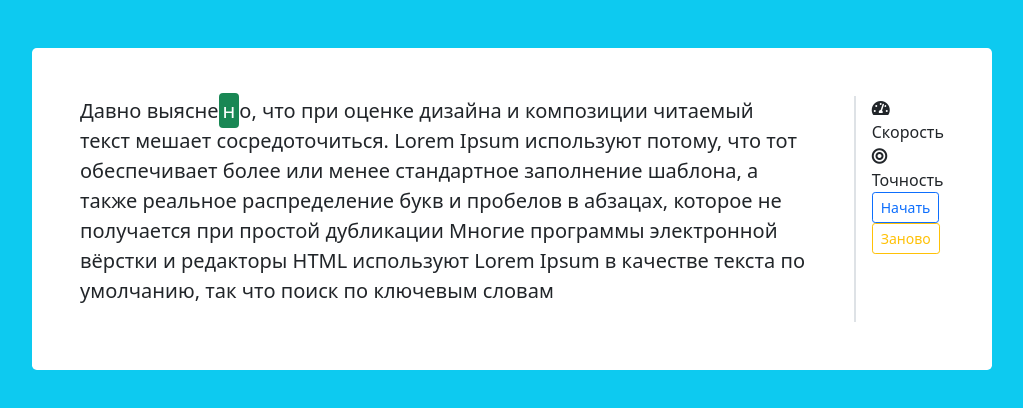
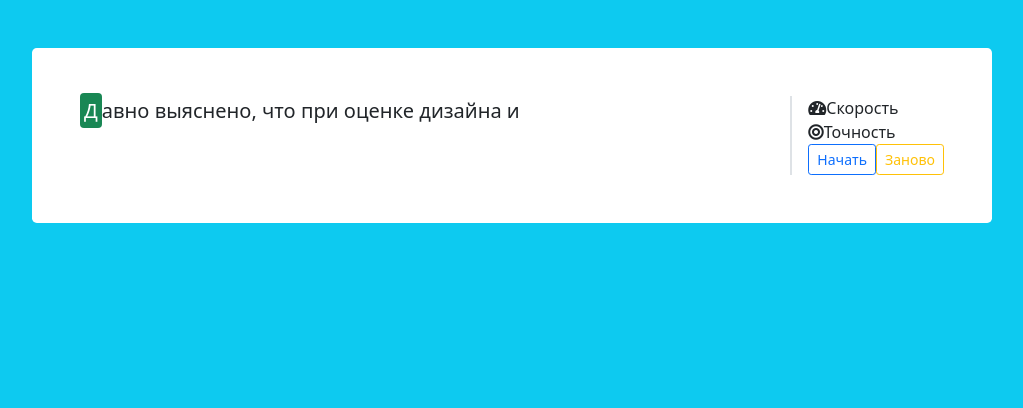
Before and after one commit to dymov-ant/print-speed-test, a React (Create React App) app: page / in a window 1280 px wide. Shown: the top 408 px of the page, without its empty margins (128-1151 px from the left). Built offline with nearby package versions, Linux system fonts and the light colour scheme.

Commit message:
Добавлена функция проверки совпадения печатаемого символа с текущим

```diff
--- a/src/App.tsx
+++ b/src/App.tsx
@@ -1,13 +1,36 @@
-import React, { FC } from "react"
+import React, { FC, useEffect, useState } from "react"
 import { Text } from "./components/Text"
 import { Statistics } from "./components/Statistics"
 
 export const App: FC = () => {
+    const [activeIndex, setActiveIndex] = useState(0)
+    const [errorIndex, setErrorIndex] = useState<number | null>(null)
+    const data = "Давно выяснено, что при оценке дизайна и "
+    const symbols = data.split("")
+
+    // eslint-disable-next-line react-hooks/exhaustive-deps
+    const keyPressHandler = (event: KeyboardEvent) => {
+        if (event.key === symbols[activeIndex]) {
+            console.log("Верно")
+            setActiveIndex(prevState => prevState < symbols.length ? prevState + 1 : prevState)
+            setErrorIndex(null)
+        } else {
+            setErrorIndex(activeIndex)
+            console.log("Ошибка")
+        }
+    }
+
+    useEffect(() => {
+        document.addEventListener("keydown", keyPressHandler)
+        return () => document.removeEventListener("keydown", keyPressHandler)
+    }, [keyPressHandler])
+
+
     return (
         <div className="vh-100 bg-info">
             <div className="container d-flex justify-content-center pt-5">
-              <div className="d-flex justify-content-between bg-white rounded-3 p-5" style={{width: "60rem"}}>
-                  <Text/>
+                <div className="d-flex justify-content-between bg-white rounded-3 p-5" style={{ width: "60rem" }}>
+                    <Text symbols={symbols} activeIndex={activeIndex} errorIndex={errorIndex}/>
                     <Statistics/>
                 </div>
             </div>
--- a/src/components/Symbol.tsx
+++ b/src/components/Symbol.tsx
@@ -2,13 +2,13 @@ import { FC } from "react"
 
 interface ISymbolProps {
     char: string
-    index: number
     active: boolean
+    error: boolean
 }
 
-export const Symbol: FC<ISymbolProps> = ({char, index, active}) => {
+export const Symbol: FC<ISymbolProps> = ({char, active, error}) => {
     return (
-        <span className={active ? "bg-success text-white p-1 rounded-2" : "text-dark"}>
+        <span className={error ? "bg-danger text-white p-1 rounded-2" : active ? "bg-success text-white p-1 rounded-2" : "text-dark"}>
             {char}
         </span>
     )
--- a/src/components/Text.tsx
+++ b/src/components/Text.tsx
@@ -1,15 +1,17 @@
 import { FC } from "react"
 import { Symbol } from "./Symbol"
 
-export const Text: FC = () => {
+interface ITextProps {
+    symbols: string[]
+    activeIndex: number
+    errorIndex: number | null
+}
 
-    const data = "Давно выяснено, что при оценке дизайна и композиции читаемый текст мешает сосредоточиться. Lorem Ipsum используют потому, что тот обеспечивает более или менее стандартное заполнение шаблона, а также реальное распределение букв и пробелов в абзацах, которое не получается при простой дубликации Многие программы электронной вёрстки и редакторы HTML используют Lorem Ipsum в качестве текста по умолчанию, так что поиск по ключевым словам "
-    const symbols = data.split("")
-    const activeIndex = 12
+export const Text: FC<ITextProps> = ({symbols, activeIndex, errorIndex}) => {
     return (
         <p className="fs-5 me-5">
             {
-                symbols.map((char, index) => <Symbol key={index} char={char} index={index} active={activeIndex === index}/>)
+                symbols.map((char, index) => <Symbol key={index} char={char} active={activeIndex === index} error={errorIndex === index}/>)
             }
         </p>
     )
```
Lines whose indentation alone changed are shown as unchanged.
